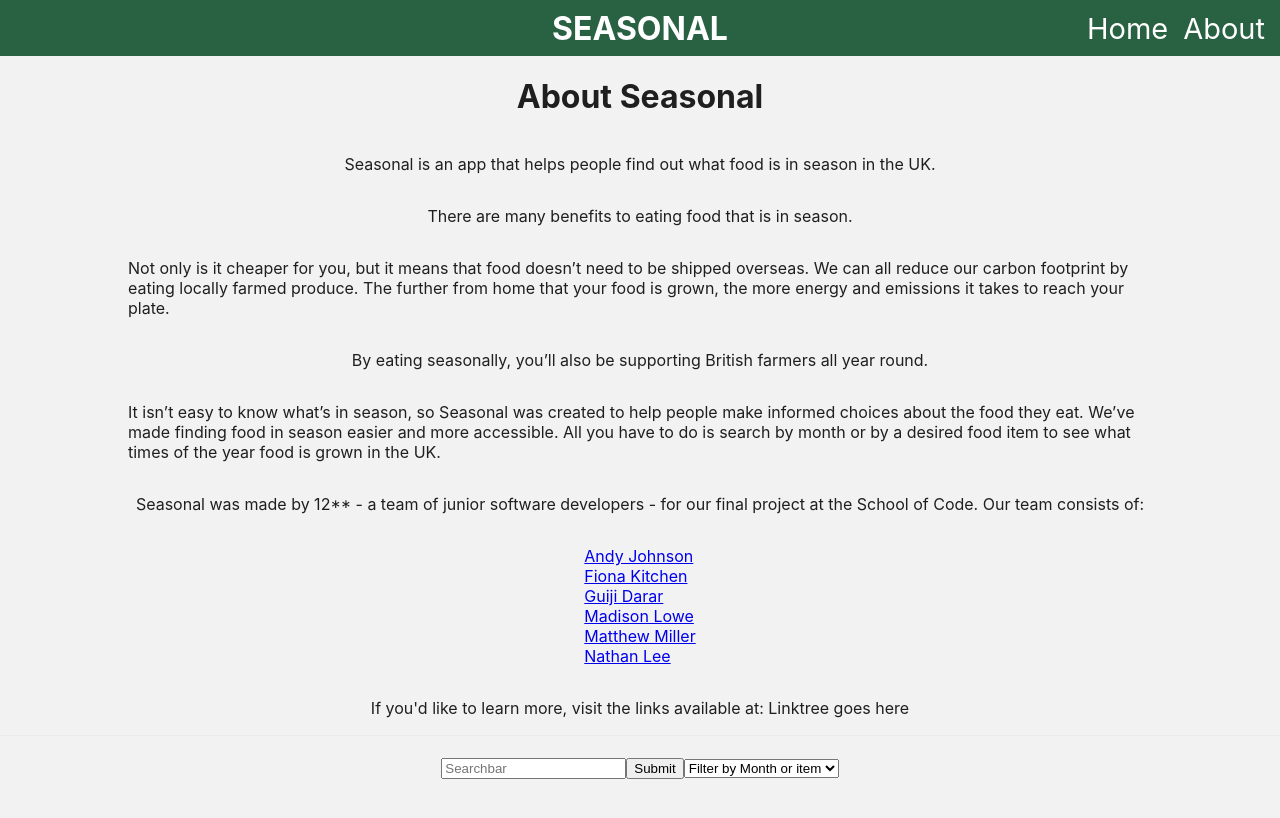
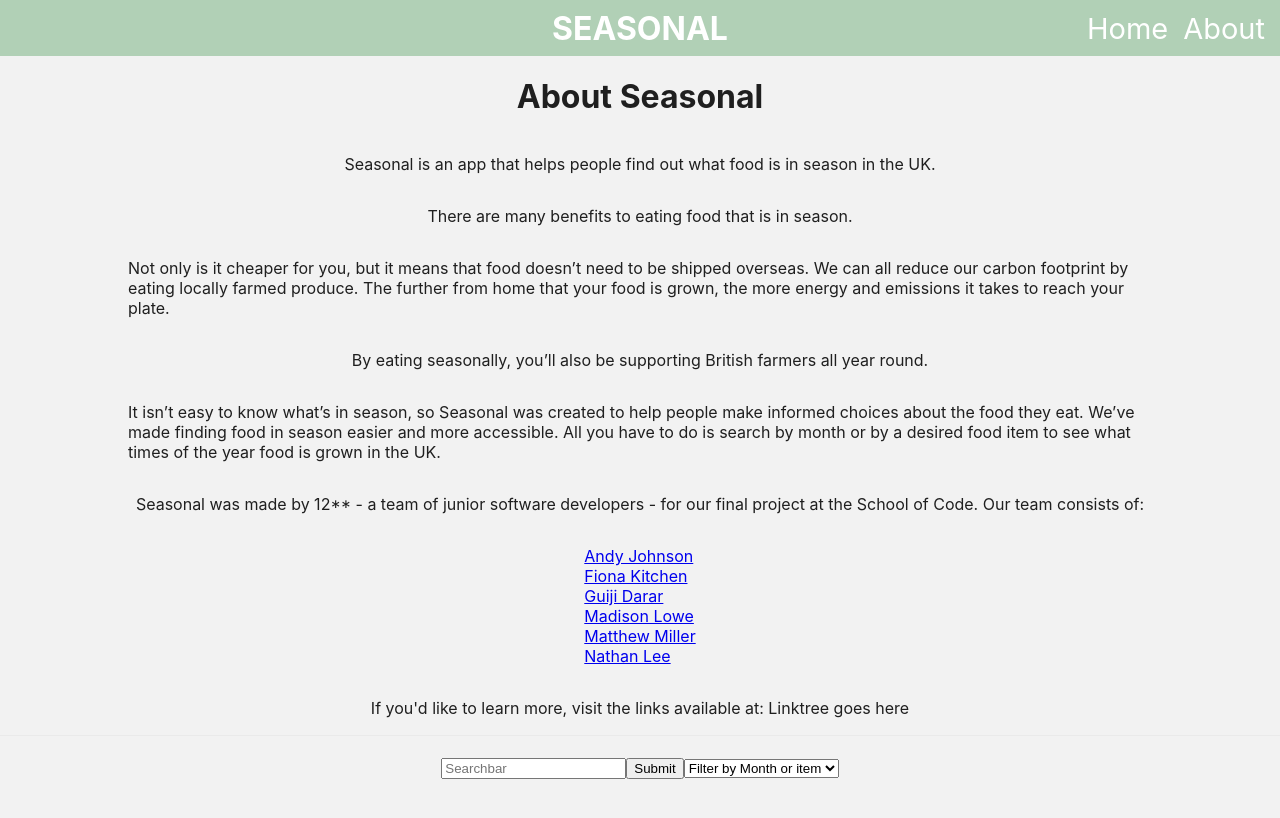
Before and after one commit to SchoolOfCode/final-project_front-end-12, a Next.js app in the folder seasonal/: page /about in a window 1280 px wide. Shown: the top 818 px of the page. Built offline with nearby package versions, Linux system fonts and the light colour scheme.

Commit message:
Updated button and globals.
Co-authored-by: Guiji Darar <102989293+Gdarar@users.noreply.github.com>

```diff
--- a/seasonal/styles/globals.css
+++ b/seasonal/styles/globals.css
@@ -3,9 +3,9 @@
   --main-lightest: #ffffff;
   --main-dark: #1f1f1f;
   --main-darkest: #000000;
-  --accent-two: #296243;
-  --accent-three: #b1d0b6;
-  --accent-four: #e54a4a;
+  --accent-one: #296243;
+  --accent-two: #b1d0b6;
+  --accent-three: #e54a4a;
 }
 
 html,
@@ -18,11 +18,6 @@ body {
   color: var(--main-dark);
 }
 
-/* a {
-  color: inherit;
-  text-decoration: none;
-} */
-
 * {
   box-sizing: border-box;
 }
@@ -32,7 +27,7 @@ body {
     color-scheme: dark;
   }
   body {
-    color: white;
-    background: black;
+    color: var(--main-light);
+    background: var(--main-dark);
   }
 }
```
Also changed, not shown: seasonal/styles/Button.module.css (+17 -47 lines).
